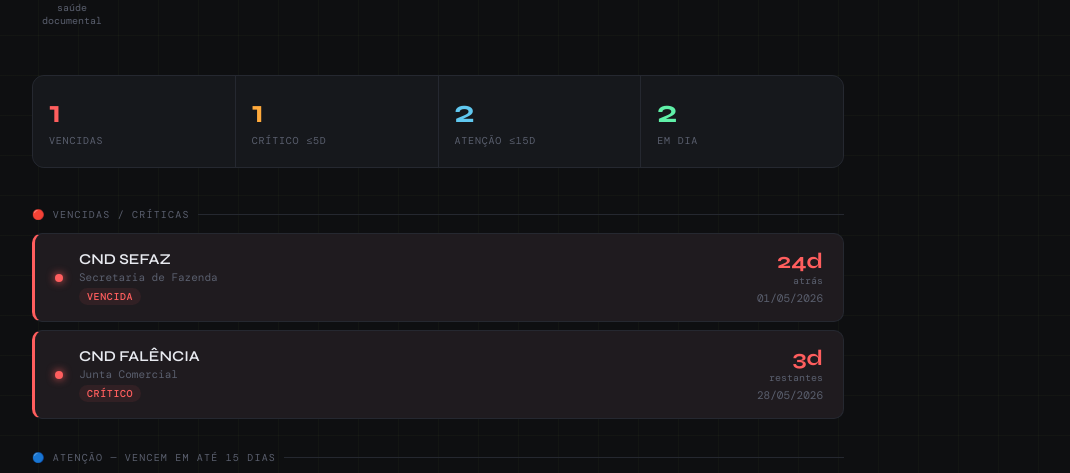
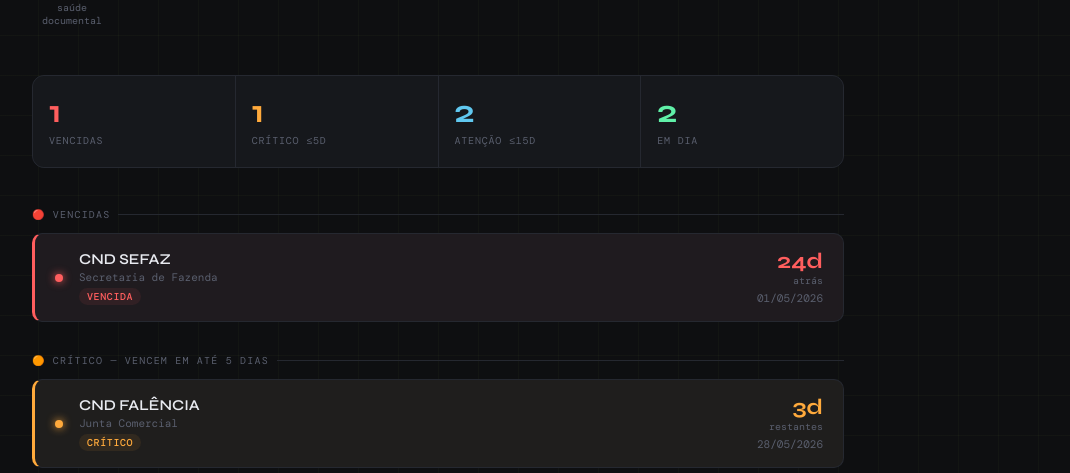
Before and after one commit to charlesandre39-tech/certidoes-etp, a plain HTML site: page index.html in a window 1280 px wide. Shown: the part 285-758 px from the top of the page, without its empty margins (202-1272 px from the left). Drawn offline with nearby package versions, Linux system fonts and the light colour scheme.

Commit message:
Ajuste separação de crítico e vencido

```diff
--- a/index.html
+++ b/index.html
@@ -180,7 +180,7 @@ function fmtData(vencStr) {
 
 function statusInfo(dias) {
   if (dias < 0)  return { cls: 'red',    dot: 'dot-red',    pill: 'pill-red',    label: 'Vencida',  cor: 'var(--red)' };
-  if (dias <= 5) return { cls: 'red',    dot: 'dot-red',    pill: 'pill-red',    label: 'Crítico',  cor: 'var(--red)' };
+  if (dias <= 5) return { cls: 'orange', dot: 'dot-orange', pill: 'pill-orange', label: 'Crítico',  cor: 'var(--orange)' };
   if (dias <= 15) return { cls: 'blue', dot: 'dot-blue', pill: 'pill-blue', label: 'Atenção',  cor: 'var(--blue)' };
   return             { cls: 'green',  dot: 'dot-green',  pill: 'pill-green',  label: 'Em dia',   cor: 'var(--green)' };
 }
@@ -260,7 +260,8 @@ function renderApp(data) {
       <div class="metric"><div class="metric-val val-green">${ok}</div><div class="metric-label">Em dia</div></div>
     </div>
 
-    ${grupo('🔴 Vencidas / Críticas', certs.filter(c => c.dias <= 5), 0)}
+    ${grupo('🔴 Vencidas', certs.filter(c => c.dias < 0), 0)}
+    ${grupo('🟠 Crítico — vencem em até 5 dias', certs.filter(c => c.dias >= 0 && c.dias <= 5), 1)}
     ${grupo('🔵 Atenção — vencem em até 15 dias', certs.filter(c => c.dias > 5 && c.dias <= 15), 3)}
     ${grupo('🟢 Em dia', certs.filter(c => c.dias > 15), 5)}
 
```
